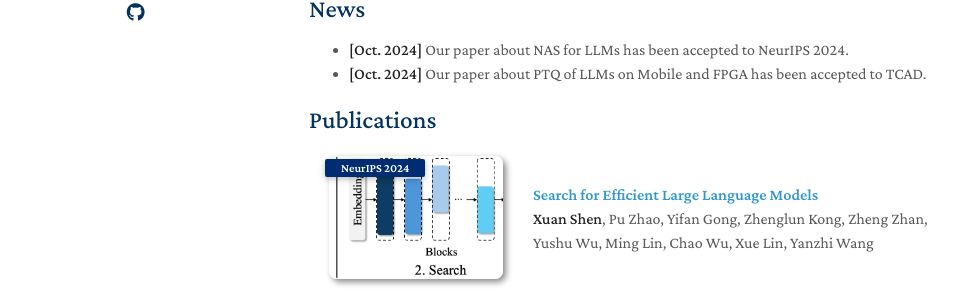
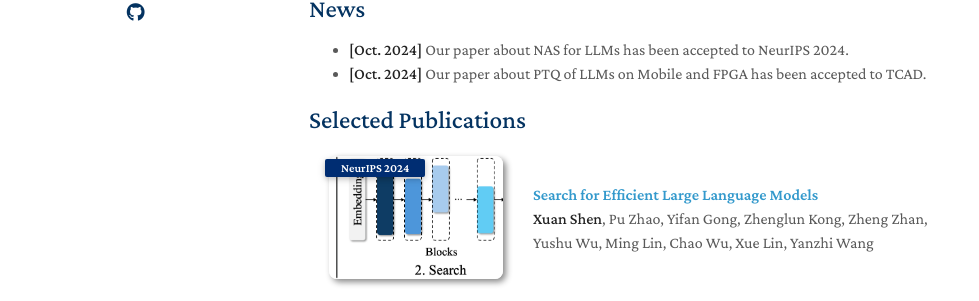
Before and after one commit to shawnricecake/shawnricecake.github.io, a Jekyll site: the page built from index.md, in a window 1280 px wide and 1180 px high. Shown: the part 384-685 px from the top of the window, without its empty margins (161-1140 px from the left). Built offline with Jekyll 4.4.1, drawn with Linux system fonts in a browser that asks for light colours; a style sheet for code colours, icons or effects is not loaded; our own code applies the rules of GitHub Pages for plain Markdown files.

Commit message:
Update publications.md

```diff
--- a/_includes/publications.md
+++ b/_includes/publications.md
@@ -1,4 +1,4 @@
-<h2 id="publications" style="margin: 2px 0px -15px;">Publications</h2>
+<h2 id="publications" style="margin: 2px 0px -15px;">Selected Publications</h2>
 
 <div class="publications">
 <ol class="bibliography">
```
